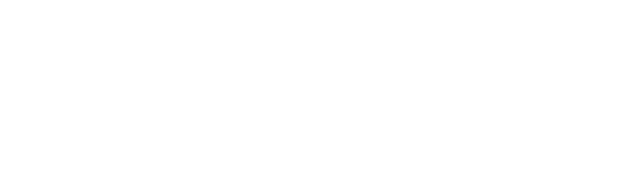
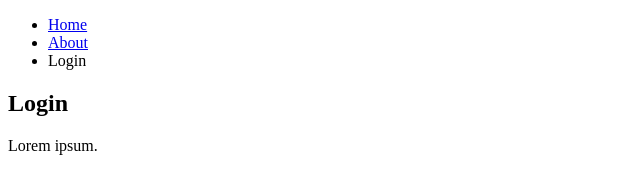
Before and after one commit to DaraDoesDev/ztom43, a plain HTML site: page login.html in a window 1280 px wide. Shown: the whole page, without its empty margins (0-640 px from the left). Drawn offline with Linux system fonts and the light colour scheme.

Commit message:
first amendment to login page

```diff
--- a/login.html
+++ b/login.html
@@ -3,9 +3,21 @@
 <head>
     <meta charset="UTF-8">
     <meta name="viewport" content="width=device-width, initial-scale=1.0">
-    <title>Document</title>
+    <title>CSS ztom43</title>
 </head>
 <body>
-
+    <header>
+        <nav>
+            <ul>
+                <li><a href="index.html">Home</a></li>
+                <li><a href="about.html">About</a></li>
+                <li>Login</li>
+            </ul>
+        </nav>
+    </header>
+    <section>
+        <h2>Login</h2>
+        <p>Lorem ipsum.</p>
+    </section>
 </body>
 </html>
```
Also changed, not shown: 1 other file.
